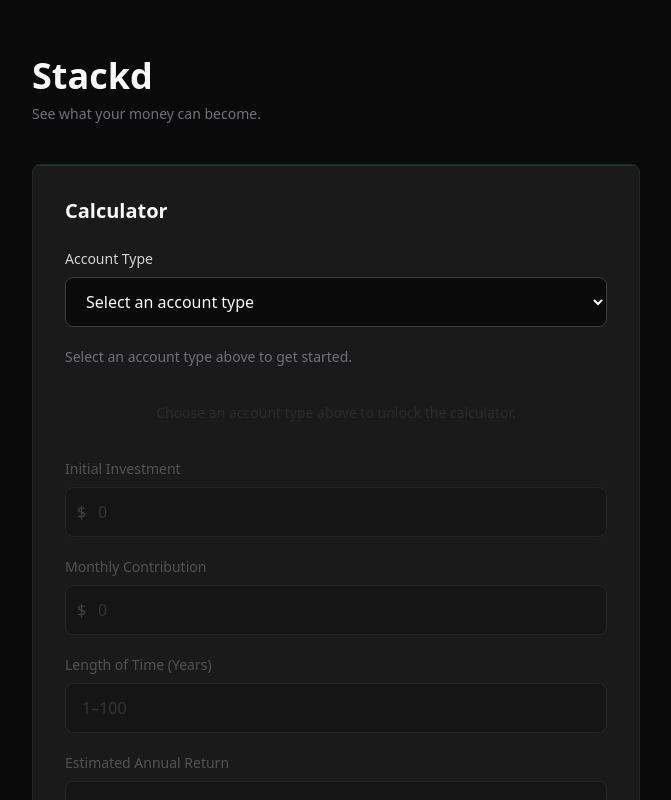
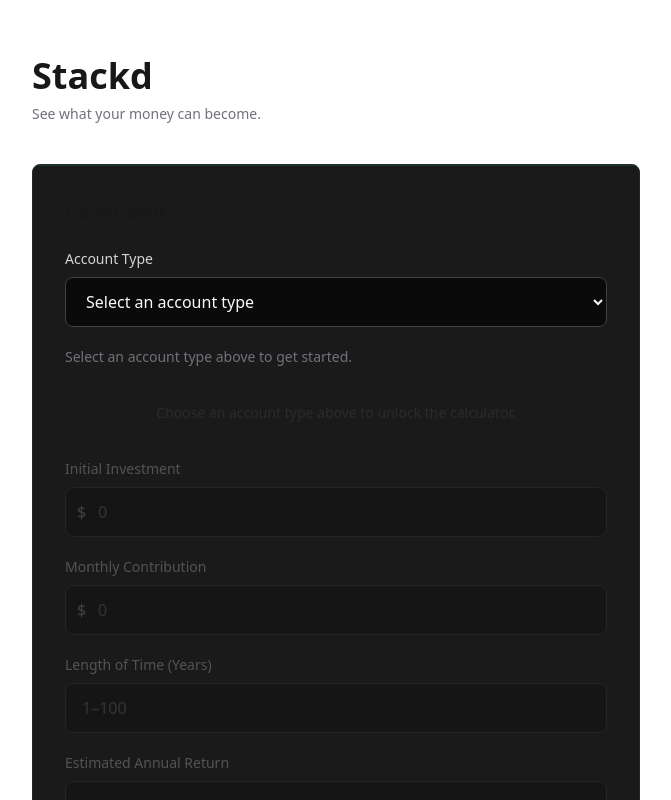
Before and after one commit to tshnoudeh-droid/Stackd, a Next.js app: page / in a window 1280 px wide. Shown: the top 800 px of the page, without its empty margins (304-975 px from the left). Built offline with nearby package versions, Linux system fonts and the light colour scheme.

Commit message:
Change background color and text color in Home component for improved readability and visual contrast.

```diff
--- a/app/page.tsx
+++ b/app/page.tsx
@@ -440,7 +440,7 @@
   const labelClass = "block text-sm font-medium mb-2 text-zinc-300";
 
   return (
-    <div className="min-h-screen bg-[#0a0a0a] text-zinc-50">
+    <div className="min-h-screen bg-white text-zinc-900">
       <div className="container mx-auto max-w-2xl px-4 pt-14 pb-0 sm:px-6 lg:px-8">
 
         {/* Header */}
```
